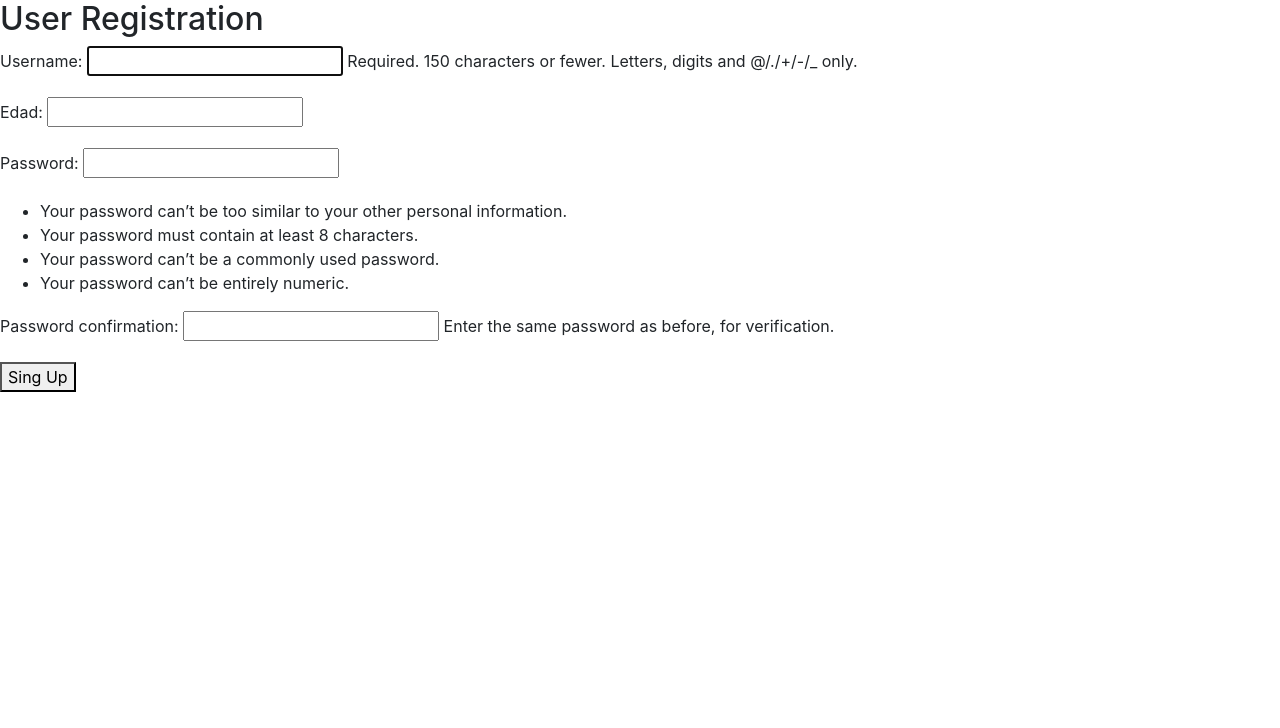
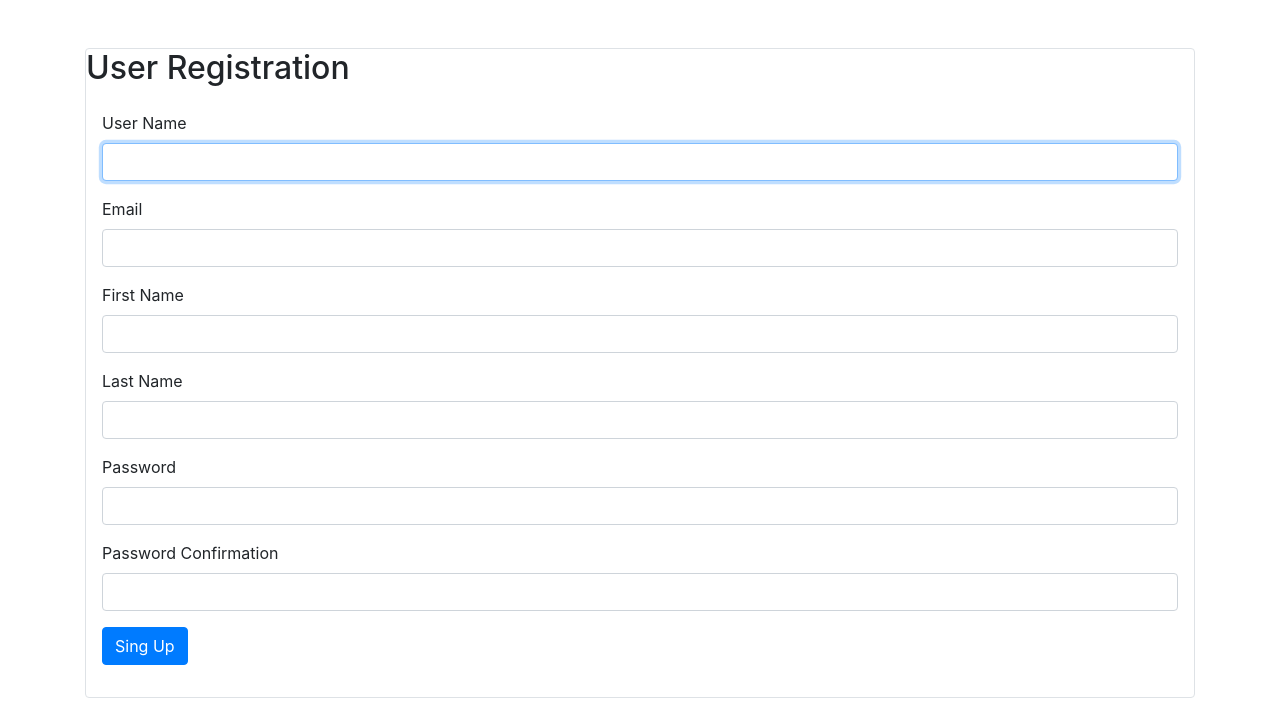
Before and after one commit to andresnino1/fragrances, a Django app: page /signup/ in a window 1280 px wide. Shown: the part 72-800 px from the top of the page. Run offline with Django 3.2, Linux system fonts and the light colour scheme; parts of the project's set-up code (start-up, migrations or seed data) failed here and were passed over; some libraries are stand-ins or nearby versions.

Commit message:
Change password feature implemented - settings.py modified to import templates from the right path --> fragrances/templates

```diff
--- a/config/settings.py
+++ b/config/settings.py
@@ -55,7 +55,7 @@ ROOT_URLCONF = 'config.urls'
 TEMPLATES = [
     {
         'BACKEND': 'django.template.backends.django.DjangoTemplates',
-        'DIRS': [str(BASE_DIR.joinpath('templates'))],
+        'DIRS': [str(BASE_DIR.joinpath('fragrances/templates'))],
         'APP_DIRS': True,
         'OPTIONS': {
             'context_processors': [
@@ -118,3 +118,4 @@ STATIC_URL = '/static/'
 AUTH_USER_MODEL = 'fragrances.CustomUser'
 LOGIN_REDIRECT_URL = 'dashboard' # this line redirect the user to dashboard after login
 LOGOUT_REDIRECT_URL = 'home' # this line redirect the user to home after logout
+EMAIL_BACKEND = 'django.core.mail.backends.console.EmailBackend' #setting up email messages in console
--- a/fragrances/forms.py
+++ b/fragrances/forms.py
@@ -6,10 +6,12 @@ from .models import CustomUser
 class CustomUserCreationForm(UserCreationForm):
     class Meta(UserCreationForm):
         model = CustomUser
-        fields = UserCreationForm.Meta.fields + ('age',)
+        #fields = UserCreationForm.Meta.fields + ('age',)
+        fields = ('username', 'first_name', 'last_name', 'email',)
 
 
 class CustomUserChangeForm(UserChangeForm):
     class Meta:
         model = CustomUser
-        fields = UserChangeForm.Meta.fields
+        #fields = UserChangeForm.Meta.fields
+        fields = ('username', 'email',)
--- a/fragrances/templates/home.html
+++ b/fragrances/templates/home.html
@@ -13,6 +13,7 @@
 
 
                     <h5 class="card-title">Hi {{ user.username }}!</h5>
+                    <p><a href="{% url 'password_change' %}">Change Password</a></p>
 
                     <a href="{% url 'logout' %}" class="btn btn-primary">Log Out</a>
 
--- a/fragrances/templates/registration/signup.html
+++ b/fragrances/templates/registration/signup.html
@@ -1,11 +1,55 @@
 {% extends 'base.html' %}
+{% load widget_tweaks %}
+
 {% block content %}
-<h2>User Registration</h2>
-<form method="post">
-    {% csrf_token %}
-    {{ form.as_p }}
+    <div class="container">
+        <div class="card border rounded-3 border-3 mb-3 mt-5">
+            <h2>User Registration</h2>
 
-    <button type="submit">Sing Up</button>
+            <form method="post" class="p-3">
+                {% csrf_token %}
+                <div class="mb-3">
+                    <label for="exampleInputEmail1" class="form-label">User Name</label>
 
-</form>
+                    {% render_field form.username class="form-control" %}
+
+                </div>
+                <div class="mb-3">
+                    <label for="exampleInputEmail1" class="form-label">Email</label>
+
+                    {% render_field form.email class="form-control" %}
+
+                </div>
+                   <div class="mb-3">
+                    <label for="exampleInputEmail1" class="form-label">First Name</label>
+
+                    {% render_field form.first_name class="form-control" %}
+
+                </div>
+
+                   <div class="mb-3">
+                    <label for="exampleInputEmail1" class="form-label">Last Name</label>
+
+                    {% render_field form.last_name class="form-control" %}
+
+                </div>
+
+                <div class="mb-3">
+                    <label for="exampleInputPassword1" class="form-label">Password</label>
+                    {% render_field form.password1 class="form-control" %}
+
+                </div>
+                <div class="mb-3">
+                    <label for="exampleInputPassword1" class="form-label">Password Confirmation</label>
+                    {% render_field form.password2 class="form-control" %}
+
+                </div>
+                <button type="submit" class="btn btn-primary">Sing Up</button>
+            </form>
+        </div>
+    </div>
+
+
+
+
 {% endblock content %}
--- a/fragrances/urls.py
+++ b/fragrances/urls.py
@@ -1,4 +1,4 @@
-from django.urls import path
+from django.urls import path, include
 from fragrances.views import HomePageView, FragrancesList, FragrancesDetailView, AddFragrancesView, SignUpView
 
 urlpatterns = [
--- a/fragrances/views.py
+++ b/fragrances/views.py
@@ -5,6 +5,7 @@ from django.views.generic import TemplateView, ListView, DetailView, CreateView
 from .models import FragrancesModel
 from .filters import FragranceFilter
 from .forms import CustomUserCreationForm
+from django.contrib.auth.forms import PasswordChangeForm
 
 
 
@@ -65,5 +66,5 @@ class AddFragrancesView(CreateView):
 # this view will handle the user registration on the application
 class SignUpView(CreateView):
     form_class = CustomUserCreationForm
-    success_url = reverse_lazy('dashboard')
+    success_url = reverse_lazy('home')
     template_name = 'registration/signup.html'
```
Also changed, not shown: fragrances/templates/registration/password_change_done.html (added, +14 -0 lines), fragrances/templates/registration/password_change_form.html (added, +44 -0 lines), db.sqlite3.
